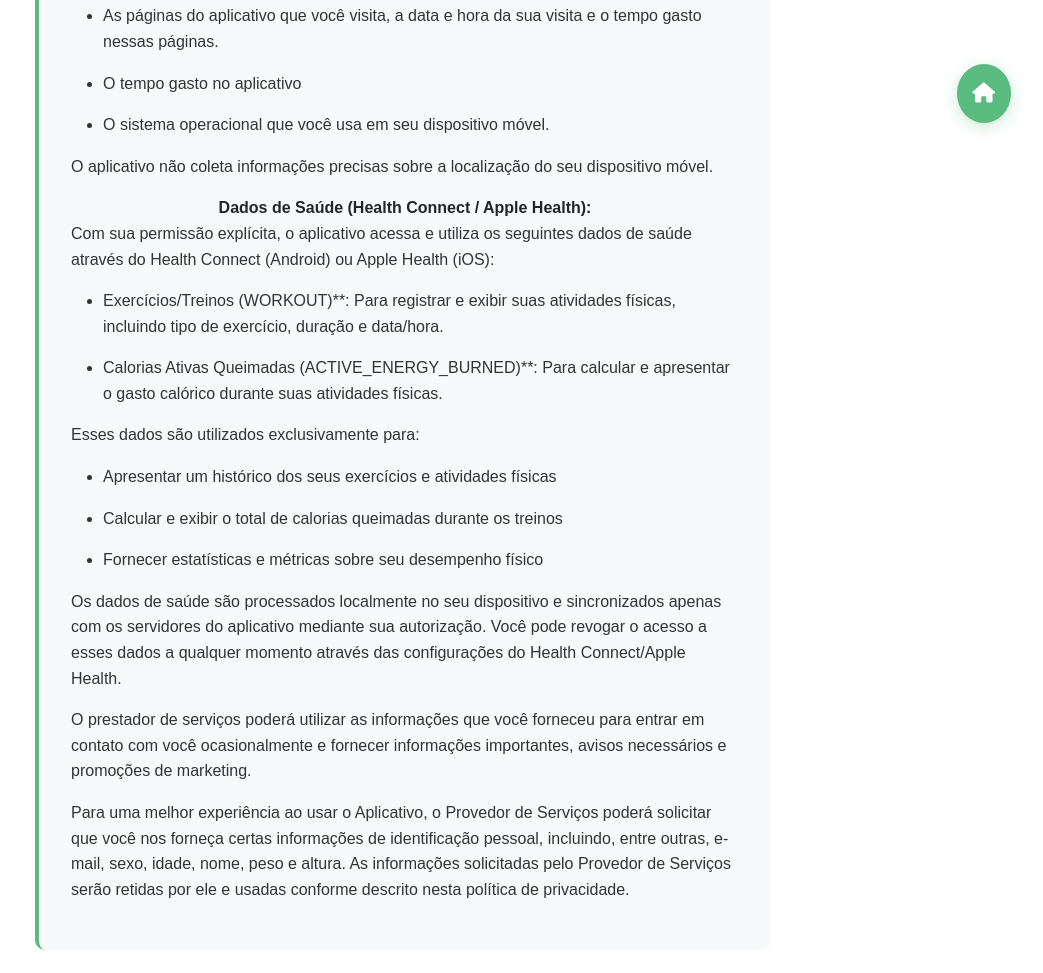
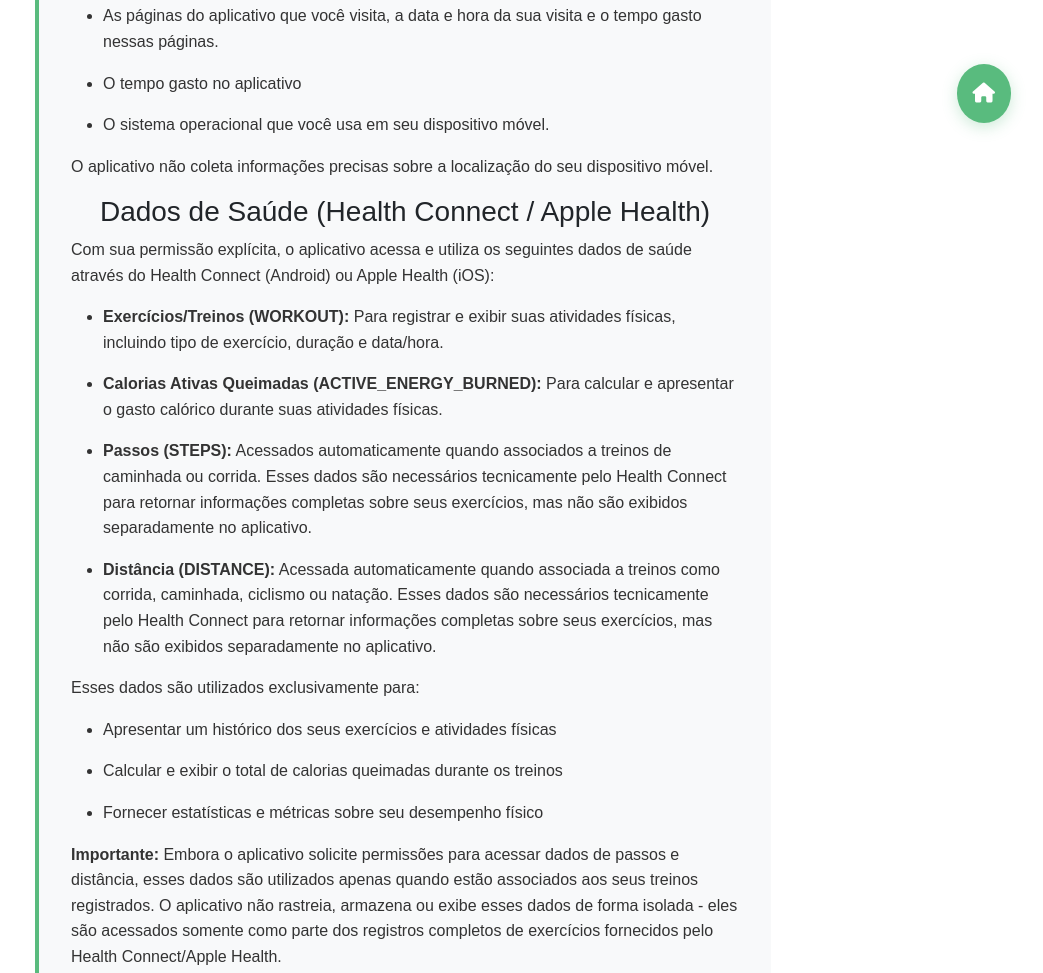
Before and after one commit to joaotux/ampmkcal-webpage, a plain HTML site: page privacy-policy.html in a window 1280 px wide. Shown: the part 645-1618 px from the top of the page, without its empty margins (237-1280 px from the left). Drawn offline with nearby package versions, Linux system fonts and the light colour scheme.

Commit message:
Enhance privacy policy section for health data clarity and readability

```diff
--- a/privacy-policy.html
+++ b/privacy-policy.html
@@ -150,16 +150,23 @@
 
             <p>O aplicativo não coleta informações precisas sobre a localização do seu dispositivo móvel.</p>
 
-            <b>Dados de Saúde (Health Connect / Apple Health):</b>
+            <h3>Dados de Saúde (Health Connect / Apple Health)</h3>
 
             <p>Com sua permissão explícita, o aplicativo acessa e utiliza os seguintes dados de saúde através do Health
                 Connect (Android) ou Apple Health (iOS):</p>
 
             <ul>
-                <li>Exercícios/Treinos (WORKOUT)**: Para registrar e exibir suas atividades físicas, incluindo tipo de
-                    exercício, duração e data/hora.
-                    <li>Calorias Ativas Queimadas (ACTIVE_ENERGY_BURNED)**: Para calcular e apresentar o gasto calórico durante
-                suas atividades físicas.</li>
+                <li><strong>Exercícios/Treinos (WORKOUT):</strong> Para registrar e exibir suas atividades físicas,
+                    incluindo tipo de exercício, duração e data/hora.</li>
+                <li><strong>Calorias Ativas Queimadas (ACTIVE_ENERGY_BURNED):</strong> Para calcular e apresentar o
+                    gasto calórico durante suas atividades físicas.</li>
+                <li><strong>Passos (STEPS):</strong> Acessados automaticamente quando associados a treinos de caminhada
+                    ou corrida. Esses dados são necessários tecnicamente pelo Health Connect para retornar informações
+                    completas sobre seus exercícios, mas não são exibidos separadamente no aplicativo.</li>
+                <li><strong>Distância (DISTANCE):</strong> Acessada automaticamente quando associada a treinos como
+                    corrida, caminhada, ciclismo ou natação. Esses dados são necessários tecnicamente pelo Health
+                    Connect para retornar informações completas sobre seus exercícios, mas não são exibidos
+                    separadamente no aplicativo.</li>
             </ul>
 
             <p>Esses dados são utilizados exclusivamente para:</p>
@@ -170,8 +177,14 @@
                 <li>Fornecer estatísticas e métricas sobre seu desempenho físico</li>
             </ul>
 
-            <p>Os dados de saúde são processados localmente no seu dispositivo e sincronizados apenas com os servidores do aplicativo mediante sua autorização.
-                Você pode revogar o acesso a esses dados a qualquer momento através das configurações do Health Connect/Apple Health.</p>
+            <p><strong>Importante:</strong> Embora o aplicativo solicite permissões para acessar dados de passos e
+                distância, esses dados são utilizados apenas quando estão associados aos seus treinos registrados. O
+                aplicativo não rastreia, armazena ou exibe esses dados de forma isolada - eles são acessados somente
+                como parte dos registros completos de exercícios fornecidos pelo Health Connect/Apple Health.</p>
+
+            <p>Os dados de saúde são processados localmente no seu dispositivo e sincronizados apenas com os servidores
+                do aplicativo mediante sua autorização. Você pode revogar o acesso a esses dados a qualquer momento
+                através das configurações do Health Connect/Apple Health.</p>
 
             <p>O prestador de serviços poderá utilizar as informações que você forneceu para entrar em contato com você
                 ocasionalmente e fornecer informações importantes, avisos necessários e promoções de marketing.</p>
```
